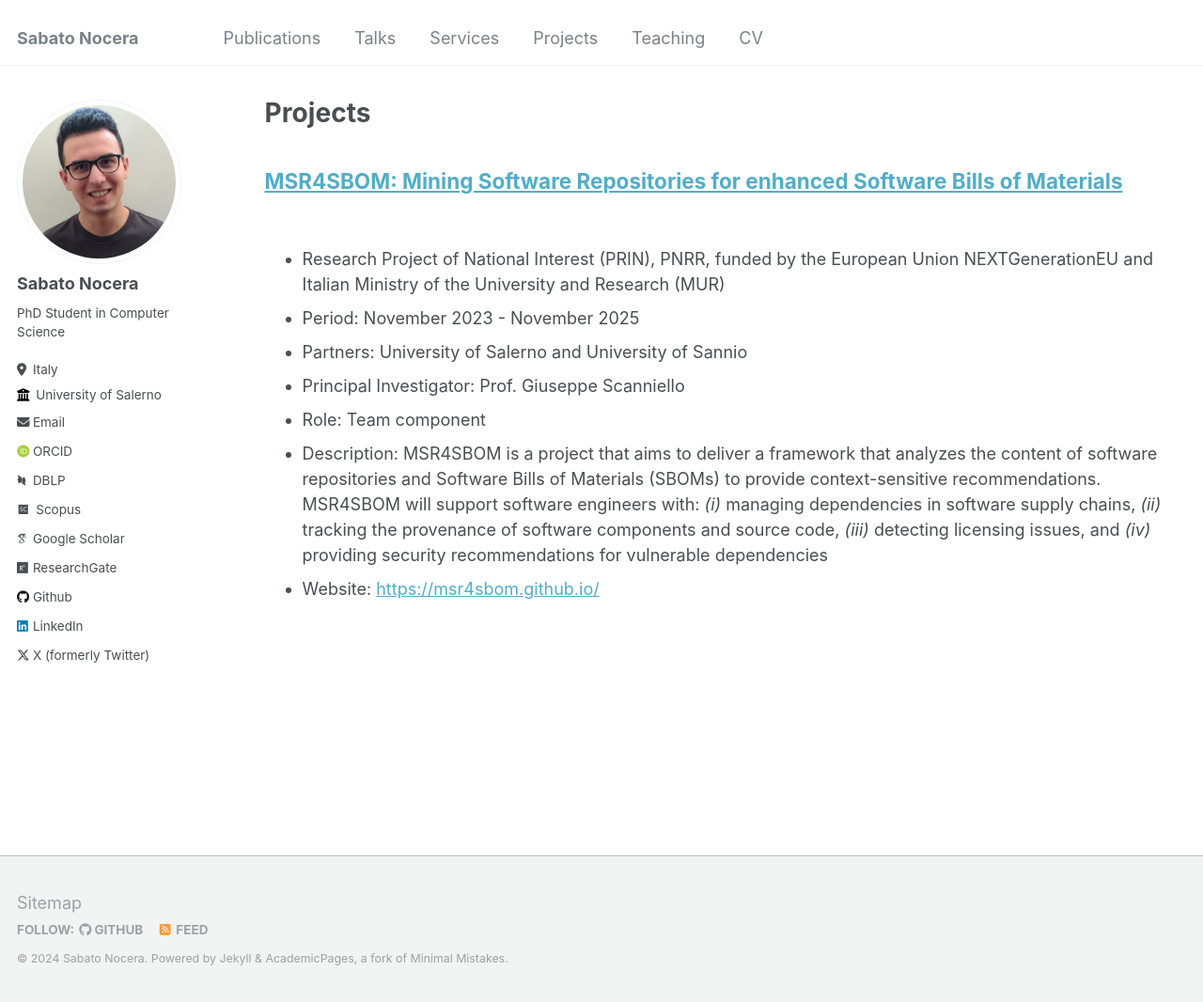
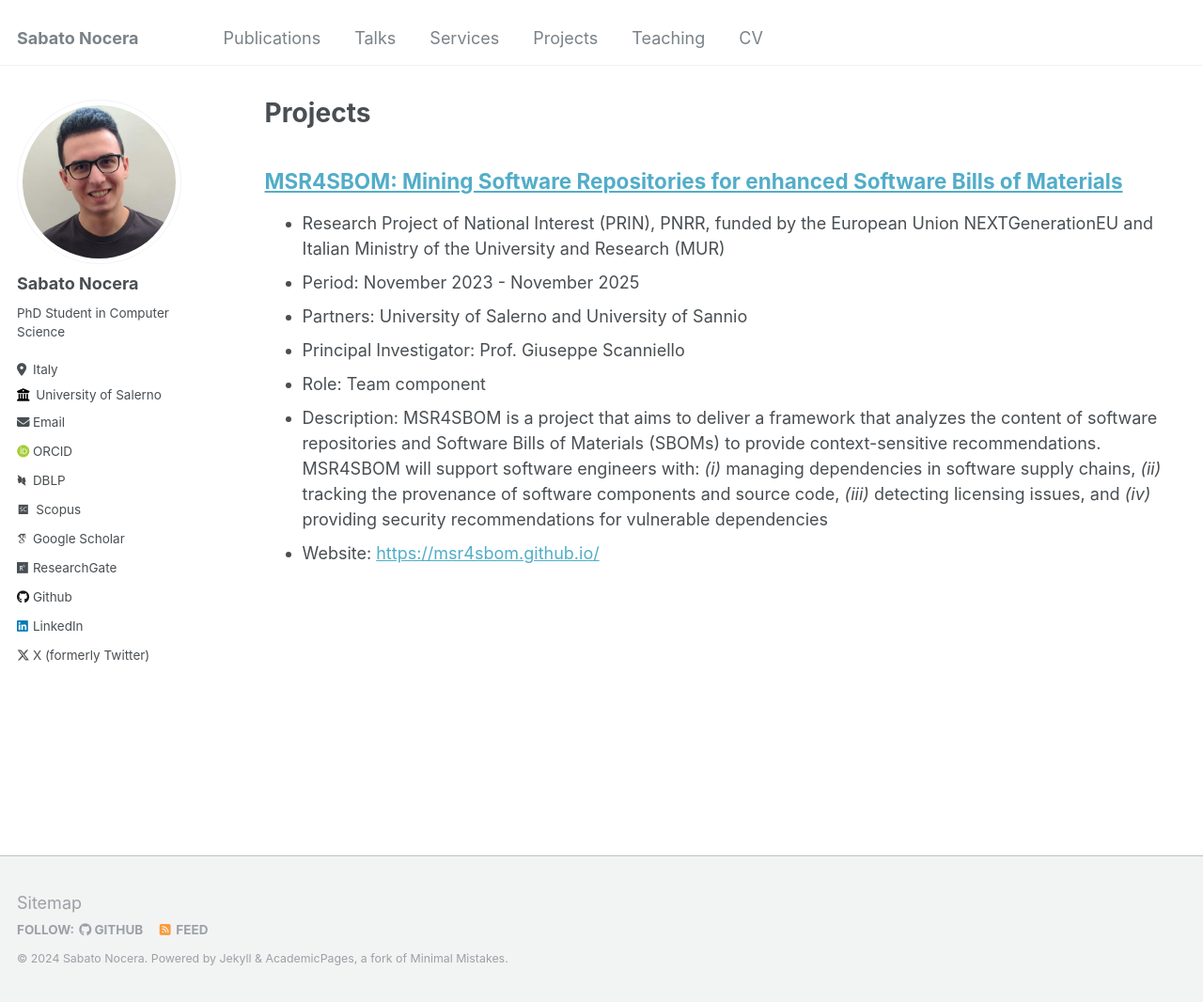
Before and after one commit to sabato-nocera/sabato-nocera.github.io, a Jekyll site: the page built from _pages/projects.html, in a window 1280 px wide and 1066 px high. Shown: the whole window at 94% size. Built offline with Jekyll 4.4.1, drawn with Linux system fonts in a browser that asks for light colours; some web fonts are replaced.

```diff
--- a/_pages/projects.html
+++ b/_pages/projects.html
@@ -11,7 +11,7 @@ author_profile: true
   {% include archive-single.html  %}
 {% endfor %}-->
 
-<h2><a href="https://msr4sbom.github.io/">MSR4SBOM: Mining Software Repositories for enhanced Software Bills of Materials</a></h2><br/>
+<h2><a href="https://msr4sbom.github.io/">MSR4SBOM: Mining Software Repositories for enhanced Software Bills of Materials</a></h2>
 <ul>
   <li>Research Project of National Interest (PRIN), PNRR, funded by the European Union NEXTGenerationEU and Italian Ministry of the University and Research (MUR)</li>
   <li>Period: November 2023 - November 2025</li>
```
